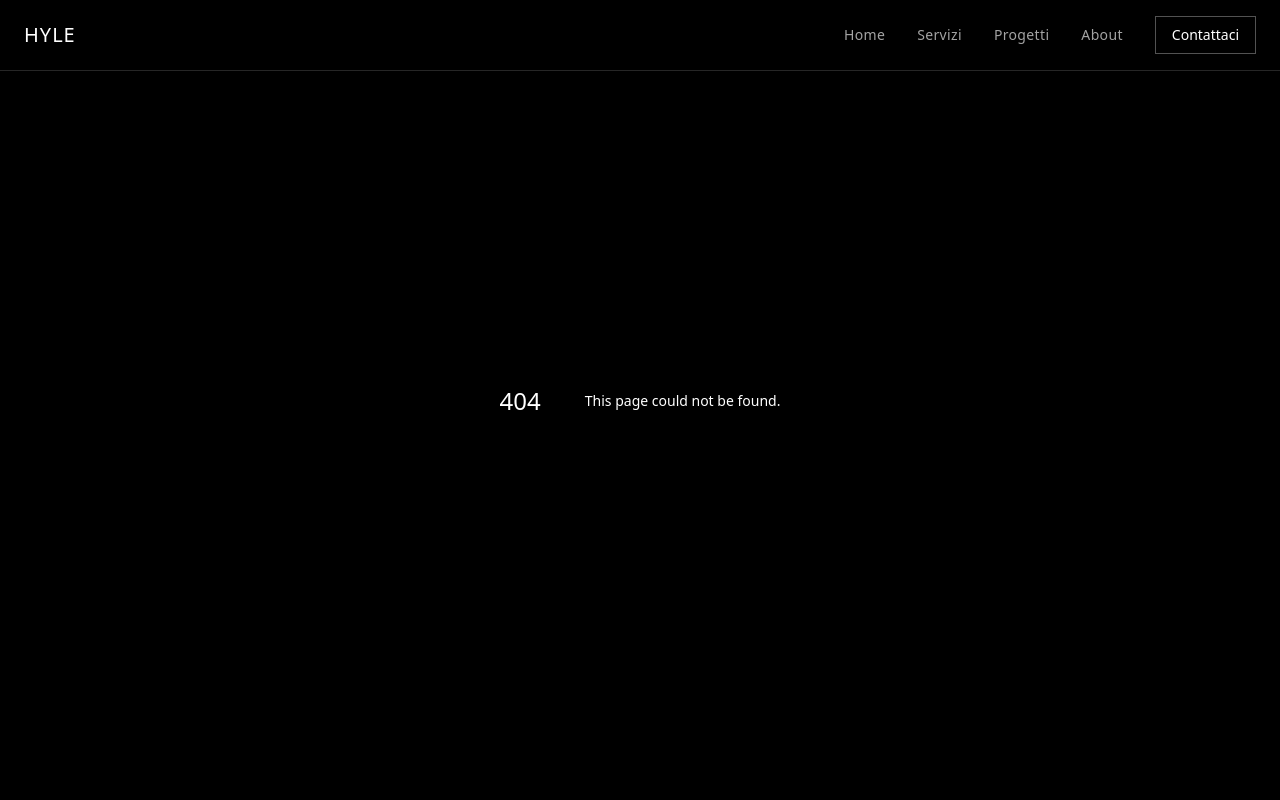
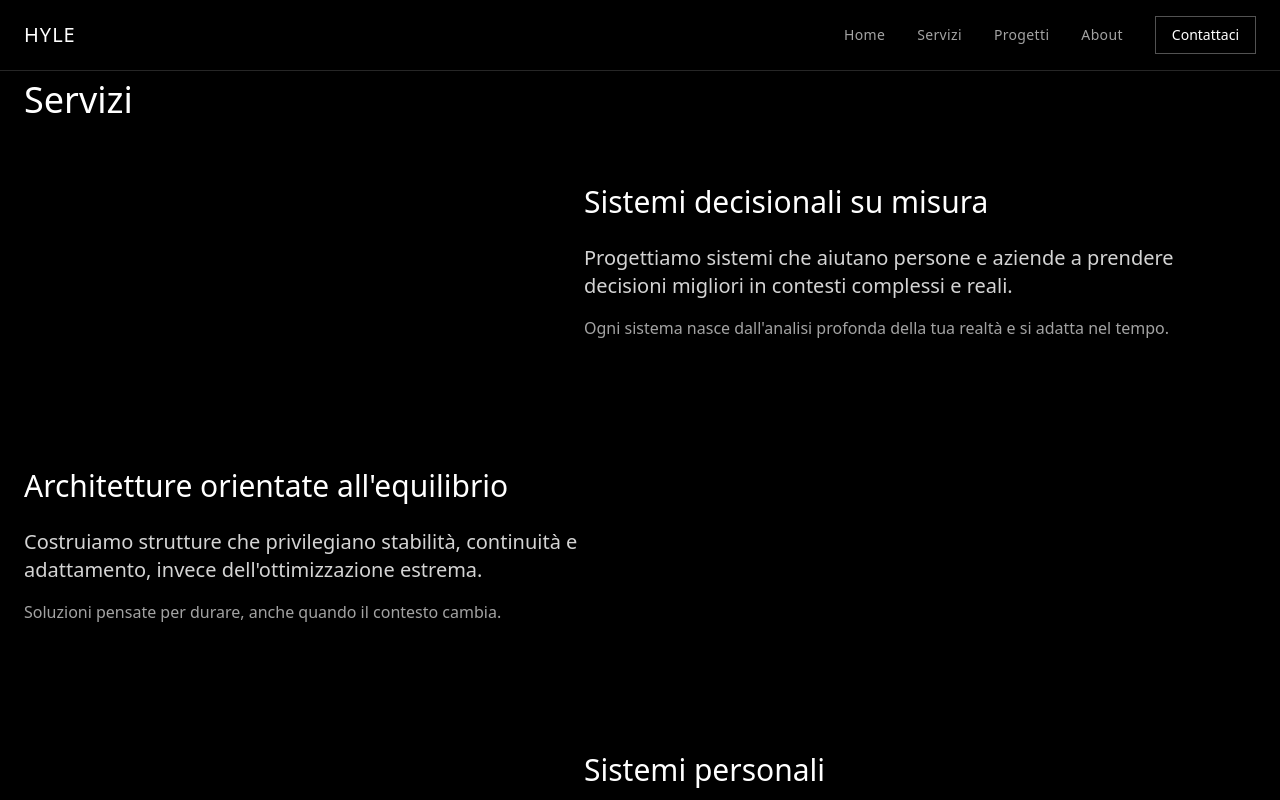
Before and after one commit to paologua/hyle-studio-new, a Next.js app: page /servizi in a window 1280 px wide. Before the commit this address had no page. Shown: the top 800 px of the page. Built offline with nearby package versions, Linux system fonts and the light colour scheme.

Commit message:
Create page.tsx

```diff
--- /dev/null
+++ b/app/servizi/page.tsx
@@ -0,0 +1,43 @@
+export default function ServiziPage() {
+  const services = [
+    {
+      title: 'Sistemi decisionali su misura',
+      position: 'right',
+      description: 'Progettiamo sistemi che aiutano persone e aziende a prendere decisioni migliori in contesti complessi e reali.',
+      details: 'Ogni sistema nasce dall\'analisi profonda della tua realtà e si adatta nel tempo.'
+    },
+    {
+      title: 'Architetture orientate all\'equilibrio',
+      position: 'left',
+      description: 'Costruiamo strutture che privilegiano stabilità, continuità e adattamento, invece dell\'ottimizzazione estrema.',
+      details: 'Soluzioni pensate per durare, anche quando il contesto cambia.'
+    },
+    {
+      title: 'Sistemi personali',
+      position: 'right',
+      description: 'Sviluppiamo sistemi personali alternativi, costruiti attorno ai tuoi obiettivi, al tuo modo di pensare e ai tuoi desideri.',
+      details: 'Non esistono modelli predefiniti: il limite è la profondità a cui vuoi arrivare.'
+    }
+  ]
+
+  return (
+    <div className="pt-20">
+      <div className="container mx-auto px-6">
+        <h1 className="text-4xl font-light mb-16">Servizi</h1>
+
+        {services.map((service, index) => (
+          <section
+            key={index}
+            className={`mb-32 ${service.position === 'left' ? 'md:pr-1/2' : 'md:pl-1/2'}`}
+          >
+            <div className={`max-w-2xl ${service.position === 'right' ? 'ml-auto' : ''}`}>
+              <h2 className="text-3xl font-light mb-6">{service.title}</h2>
+              <p className="text-xl text-gray-300 mb-4">{service.description}</p>
+              <p className="text-gray-400">{service.details}</p>
+            </div>
+          </section>
+        ))}
+      </div>
+    </div>
+  )
+}
```
